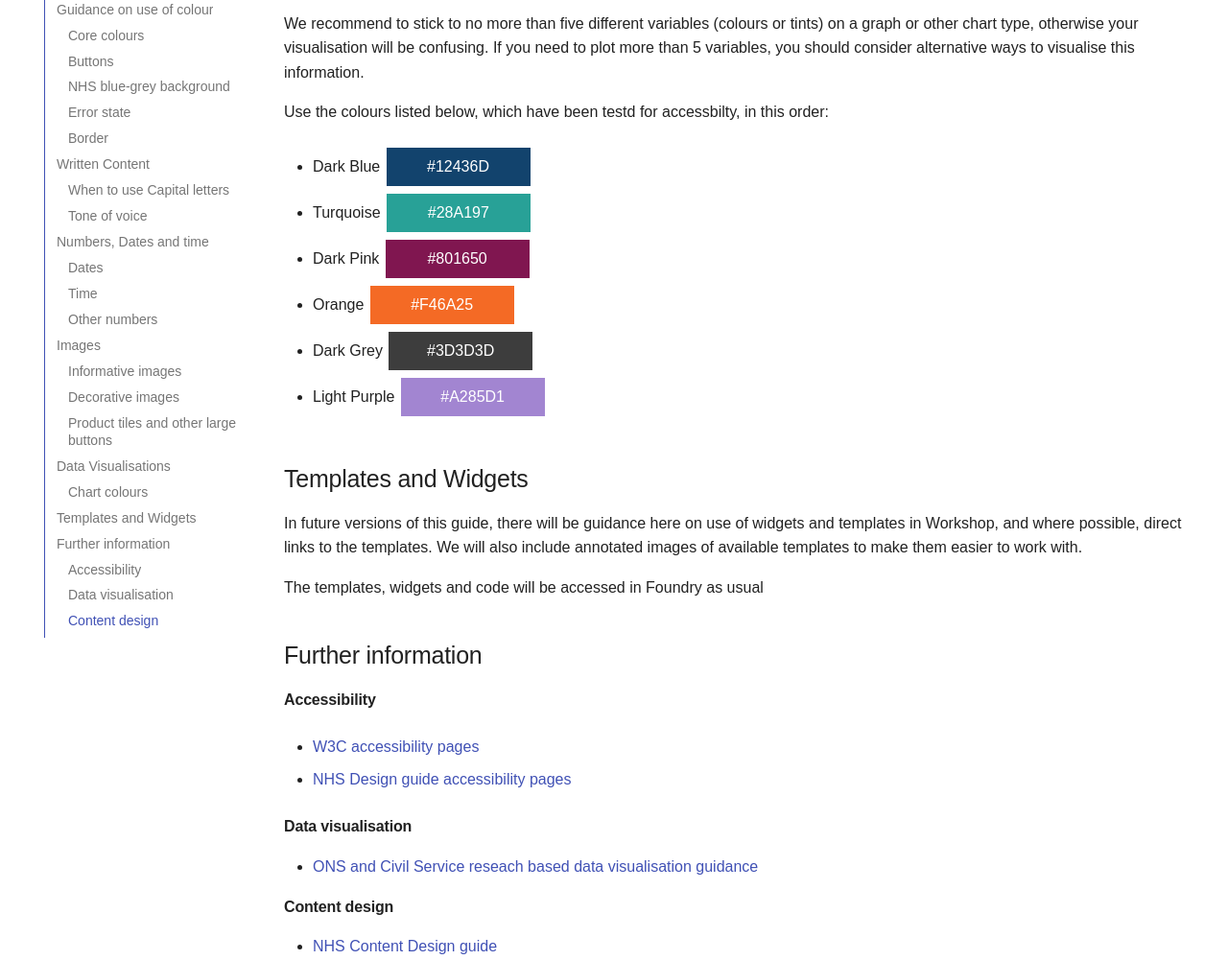
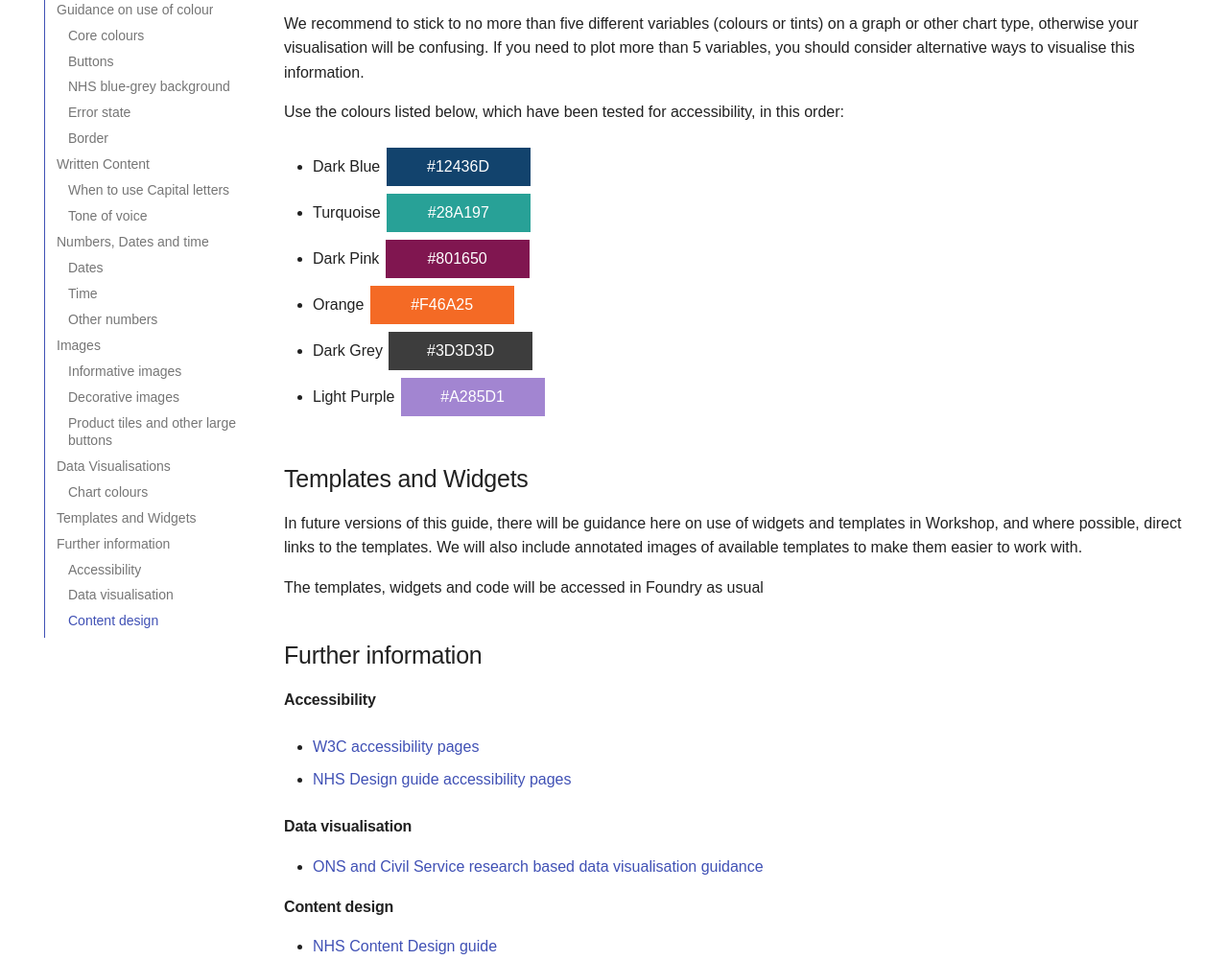
Before and after one commit to nhsengland/fdp-design-guide, an MkDocs documentation site: the page built from docs/index.md, in a window 1280 px wide and 1400 px high, scrolled down 4873 px. Shown: the part 332-1333 px from the top of the window at 96% size. Built offline with MkDocs 1.6.1 and Material for MkDocs 9.7.7, drawn with Linux system fonts in a browser that asks for light colours; some web fonts are replaced; comment, search, counter and statistics services are not loaded.

Commit message:
2 small typos

```diff
--- a/docs/index.md
+++ b/docs/index.md
@@ -151,7 +151,7 @@ Our content is factual, neutral and unambiguous. We do not use metaphors - we sa
 ### Chart colours
 We recommend to stick to no more than five different variables (colours or tints) on a graph or other chart type, otherwise your visualisation will be confusing. If you need to plot more than 5 variables, you should consider alternative ways to visualise this information.
 
-Use the colours listed below, which have been testd for accessbilty, in this order:
+Use the colours listed below, which have been tested for accessibility, in this order:
 
 - <p class="inline-container">Dark Blue<span class="colour-rect" style="--colour: #12436D; --txt_clr: white">#12436D</span></p>
 - <p class="inline-container">Turquoise<span class="colour-rect" style="--colour: #28A197; --txt_clr: white">#28A197</span></p>
@@ -174,7 +174,7 @@ The templates, widgets and code will be accessed in Foundry as usual
 - <a href="https://service-manual.nhs.uk/accessibility">NHS Design guide accessibility pages</a>
 
 #### Data visualisation
-- <a href="https://analysisfunction.civilservice.gov.uk/policy-store/data-visualisation-colours-in-charts/">ONS and Civil Service reseach based data visualisation guidance</a>
+- <a href="https://analysisfunction.civilservice.gov.uk/policy-store/data-visualisation-colours-in-charts/">ONS and Civil Service research based data visualisation guidance</a>
 
 #### Content design
 - <a href="https://service-manual.nhs.uk/content">NHS Content Design guide</a>
```
Also changed, not shown: site/index.html, site/search/search_index.json, site/sitemap.xml, 1 other file.
